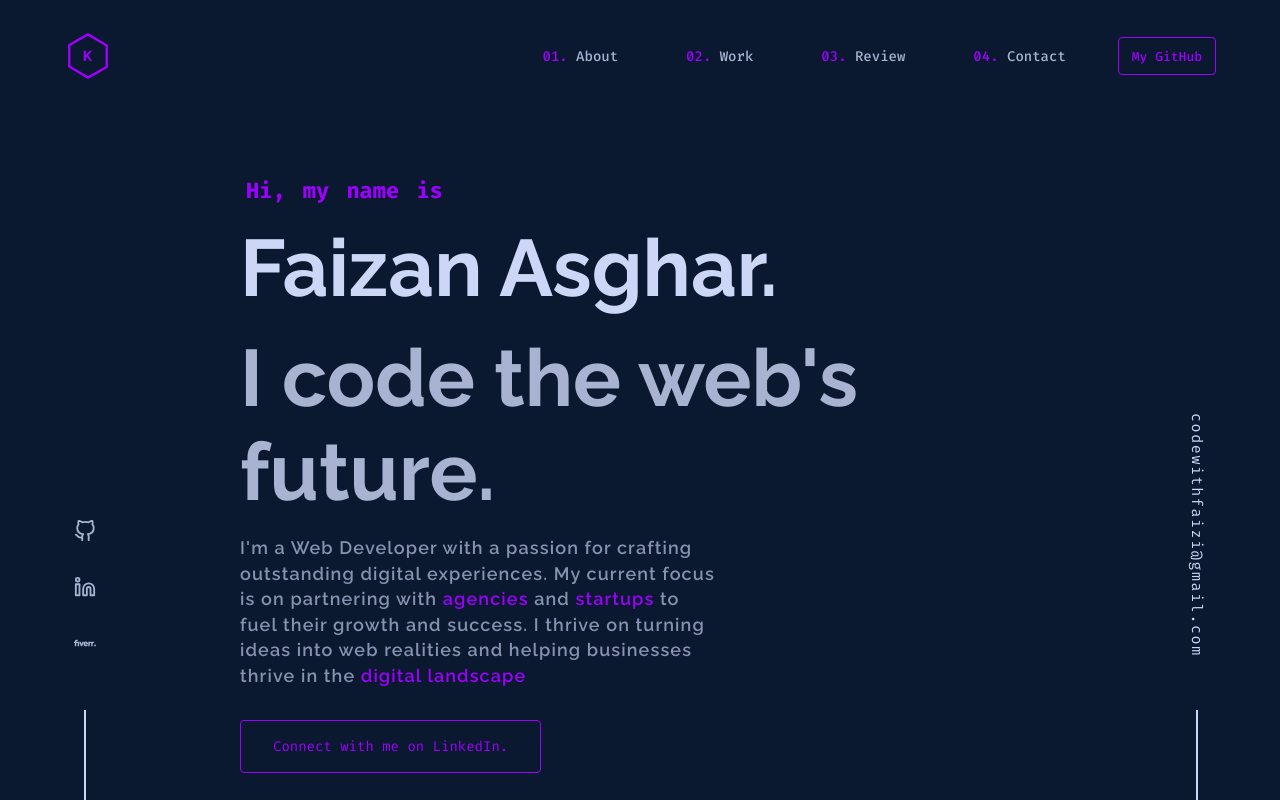
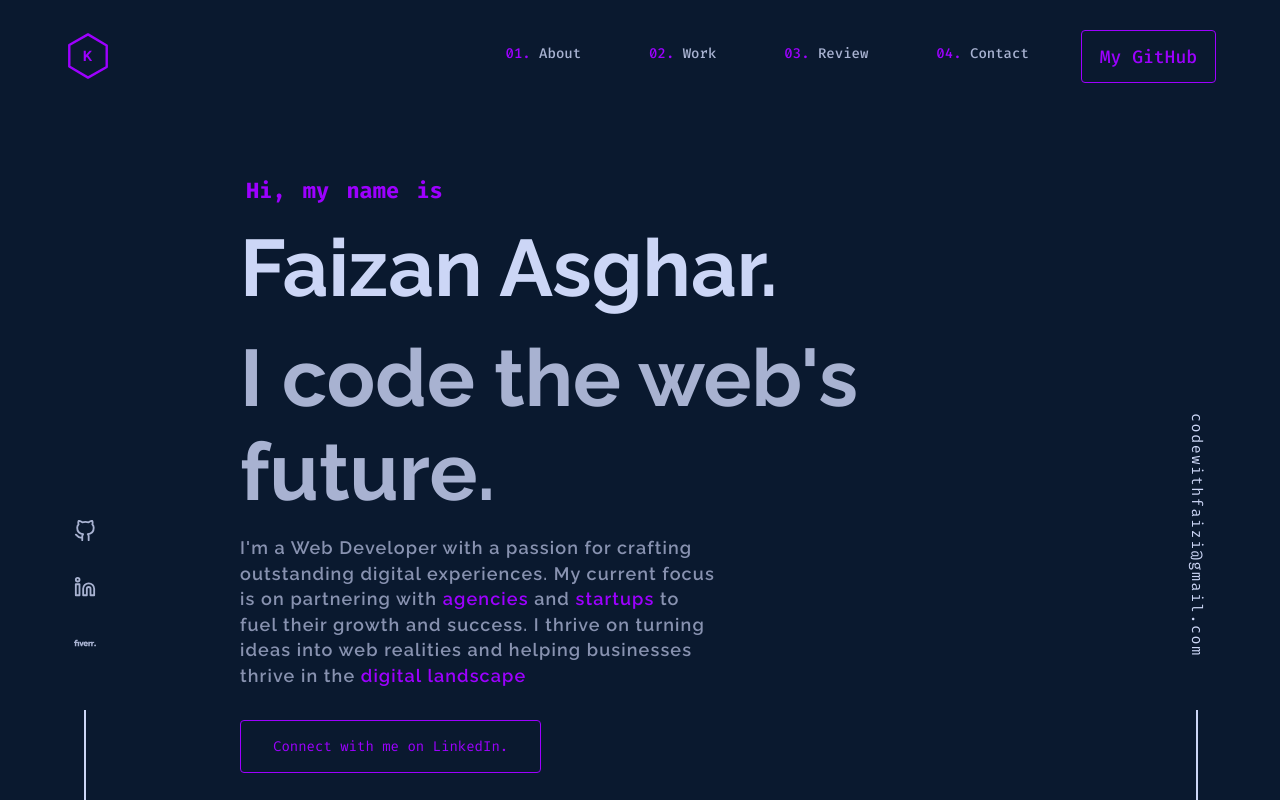
Before and after one commit to aressss1/faizan-asghar-dev, a Next.js app: page / in a window 1280 px wide. Shown: the top 800 px of the page. Built offline with nearby package versions, Linux system fonts and the light colour scheme.

Commit message:
Button T1-

```diff
--- a/src/scss/components/_button.scss
+++ b/src/scss/components/_button.scss
@@ -6,7 +6,7 @@
   border-radius: 4px;
   background-color: transparent;
   font-family: "SF Mono", "Fira Code", "Fira Mono", "Roboto Mono", monospace;
-  font-size: var(--tsm);
+  font-size: var(--tlarge);
   outline: none;
   &:hover,
   &:focus {
```
